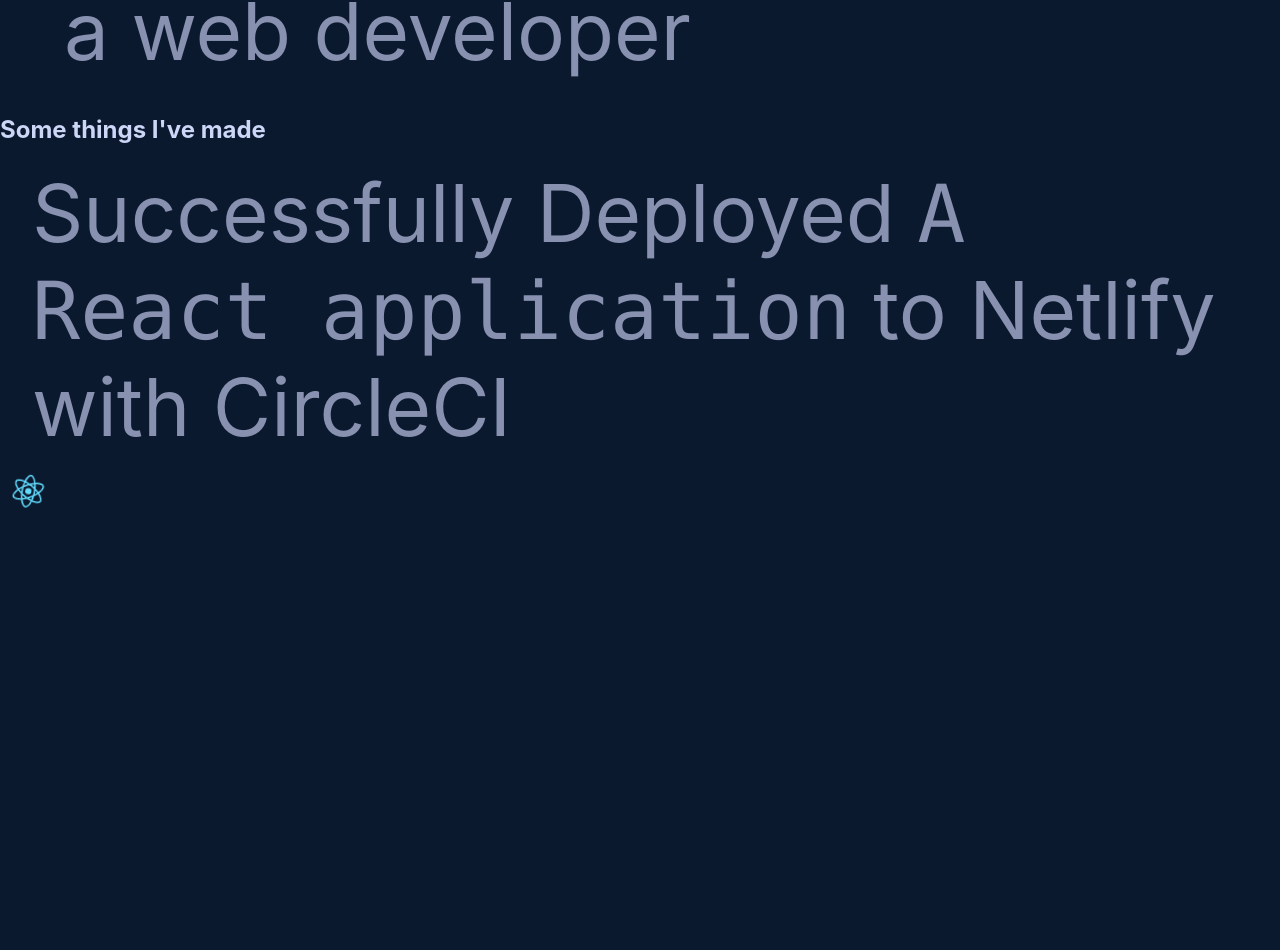
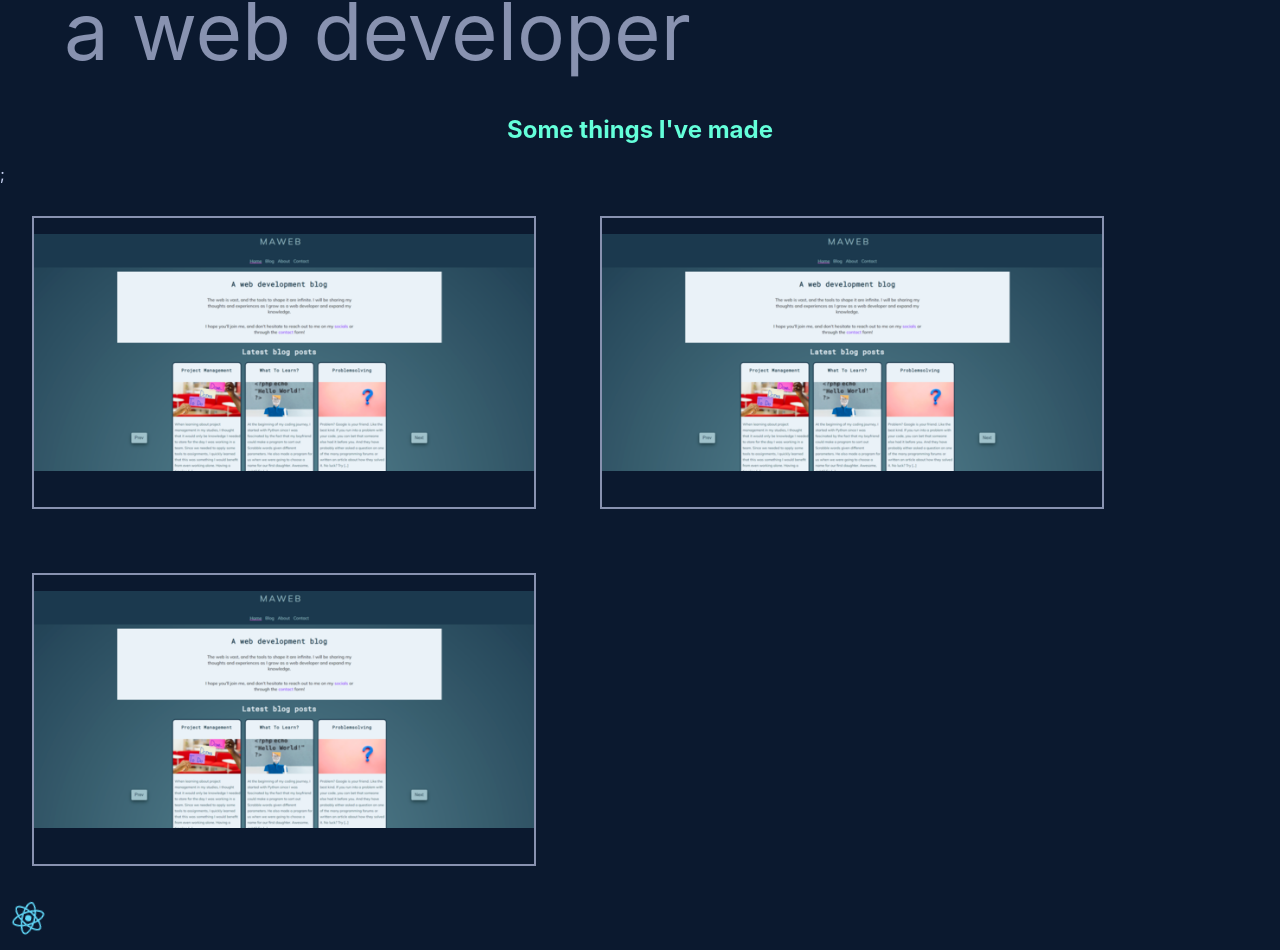
Before and after one commit to Zohla/react_portfolio, a React (Create React App) app: page / in a window 1280 px wide. Shown: the part 504-1454 px from the top of the page. Before the commit the page ends 1026 px from the top, so only its background shows below. Built offline with nearby package versions, Linux system fonts and the light colour scheme.

Commit message:
add cards and start using object to add project data

```diff
--- a/src/App.js
+++ b/src/App.js
@@ -9,12 +9,6 @@
       <Header />
       <Intro />
       <Projects />
-      <p>
-        <p>
-          Successfully Deployed <code>A React application</code> to Netlify with
-          CircleCI
-        </p>
-      </p>
 
       <img src={logo} className="App-logo" alt="logo" />
     </div>
--- /dev/null
+++ b/src/components/Card.css
@@ -0,0 +1,14 @@
+.card-container p {
+  font-size: 1.25rem;
+}
+.card-container {
+  max-width: 500px;
+  border: 2px solid #8892b0;
+  margin: 2rem;
+}
+.card-container img {
+  max-width: 100%;
+}
+.tools {
+  display: flex;
+}
--- /dev/null
+++ b/src/components/Card.js
@@ -0,0 +1,45 @@
+import "./Card.css";
+import maweb from "../maweb.png";
+
+const projectData = [
+  {
+    id: "1",
+    title: "Maweb",
+    info: "A blog about web development. WordPress as a headless CMS. Posts and gets data.",
+    img: "../maweb.png",
+    tools: "HTML/CSS, JavaScript, API, WordPress",
+  },
+  {
+    id: "2",
+    title: "Rainydays",
+    info: "A website and store for a clothing company. Uses WordPress as a headless CMS.",
+    img: "../maweb.png",
+    tools: "HTML/CSS, JavaScript, API, WordPress",
+  },
+  {
+    id: "3",
+    title: "Mars Rover Photos",
+    info: "A web app that uses a NASA API to display photos taken by the Mars rovers.",
+    img: "../maweb.png",
+    tools: "HTML/CSS, JavaScript, API",
+  },
+];
+
+function Card() {
+  return (
+    <div className="card-container">
+      <p>{projectData.title}</p>
+      <p>{projectData.info}</p>
+      <img src={maweb} alt="screenshot of the MAWEB blog index page" />
+      <div className="tools">
+        <p>{projectData.tools}</p>
+        {/*         <p>HTML/CSS</p>
+        <p>JavaScript</p>
+        <p>API</p>
+        <p>WordPress</p>
+ */}{" "}
+      </div>
+    </div>
+  );
+}
+export default Card;
--- /dev/null
+++ b/src/components/Projects.css
@@ -0,0 +1,8 @@
+h2 {
+  text-align: center;
+  color: #64ffda;
+}
+.cards-container {
+  display: flex;
+  flex-wrap: wrap;
+}
--- a/src/components/Projects.js
+++ b/src/components/Projects.js
@@ -1,4 +1,16 @@
+import Card from "./Card";
+import "./Projects.css";
+
 function Projects() {
-  return <h2>Some things I've made</h2>;
+  return (
+    <div>
+      <h2>Some things I've made</h2>;
+      <div className="cards-container">
+        <Card />
+        <Card />
+        <Card />
+      </div>
+    </div>
+  );
 }
 export default Projects;
```
Also changed, not shown: src/maweb.png (added).
